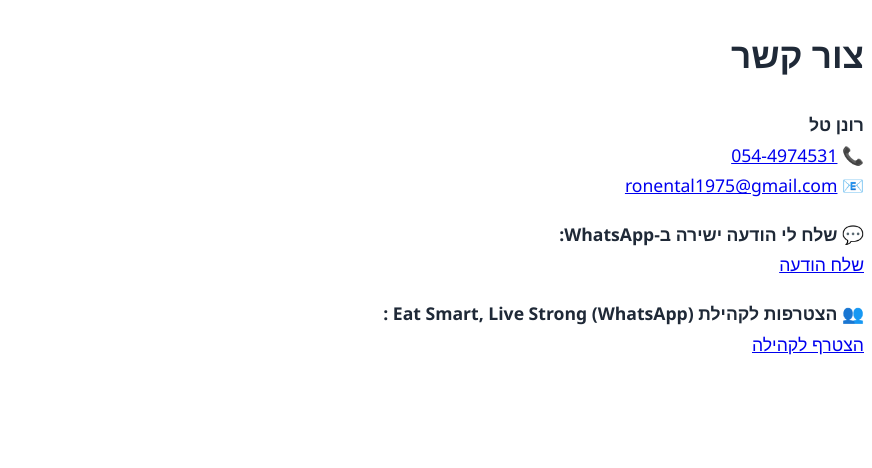
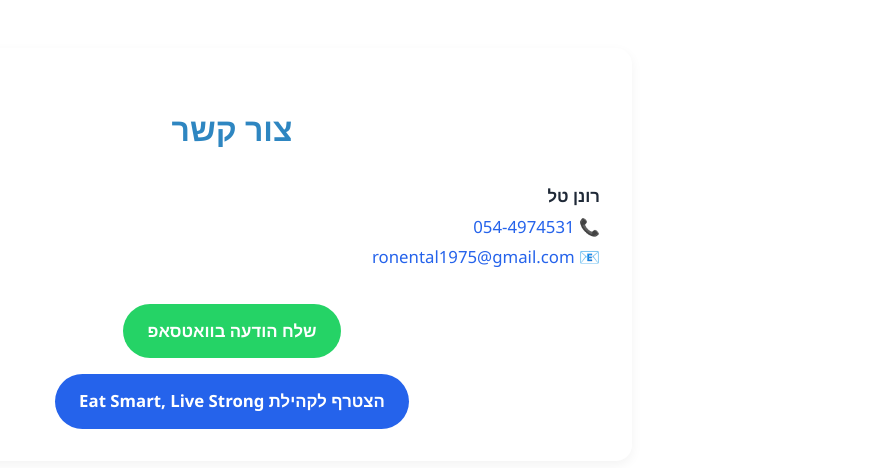
Before and after one commit to ronental75/nutrition-community, a React (Create React App) app: page /contact in a window 1280 px wide. Shown: the top 468 px of the page, without its empty margins (408-1280 px from the left). Built offline with nearby package versions, Linux system fonts and the light colour scheme.

Commit message:
Initial commit

```diff
--- a/src/About.js
+++ b/src/About.js
@@ -72,8 +72,8 @@ export default function About() {
           <h3 className="section-title">צור קשר</h3>
           <div className="contact-buttons">
     <a
-      href="https://wa.me/972501234567"
-      target="_blank"
+  href="https://wa.me/972501234567?text=%D7%A9%D7%9C%D7%95%D7%9D%20%D7%A8%D7%95%D7%A0%D7%9F%2C%20%D7%A8%D7%A6%D7%99%D7%AA%D7%99%20%D7%9C%D7%A7%D7%91%D7%9C%20%D7%9E%D7%99%D7%93%D7%A2%20%D7%A0%D7%95%D7%A1%D7%A3%20%D7%A2%D7%9C%20%D7%94%D7%9C%D7%99%D7%95%D7%95%D7%99%20%D7%9C%D7%90%D7%95%D7%A8%D7%97%20%D7%97%D7%99%D7%99%D7%9D%20%D7%91%D7%A8%D7%99%D7%90%20%D7%A9%D7%90%D7%AA%D7%94%20%D7%9E%D7%A6%D7%99%D7%A2."
+  target="_blank"
       rel="noopener noreferrer"
       className="contact-button"
     >
--- a/src/App.js
+++ b/src/App.js
@@ -181,7 +181,8 @@
           selectedCategory={selectedCategory}
           setSelectedCategory={setSelectedCategory}
         />
-                <AnimatedBanner text={bannerText} />
+                <Link to="/contact" style={{ textDecoration: 'none' }}>
+                <AnimatedBanner text={bannerText} /></Link>
                 </div>
         {/* <hr className="border-gray-300 mx-4" /> */}
         </div>
--- a/src/contact.js
+++ b/src/contact.js
@@ -1,40 +1,39 @@
+import './contract.css'; // Import the CSS file
 import React from 'react';
 
 export default function Contact() {
   return (
-    <div dir="rtl" className="max-w-4xl mx-auto px-4 sm:px-6 py-6 text-right font-sans">
-      <h1 className="text-3xl font-bold text-blue-800 mb-6">צור קשר</h1>
+    <div className="contact-container">
+      <div className="contact-content">
+        <h1 className="contact-title">צור קשר</h1>
 
-      <div className="leading-relaxed text-[1.05rem] text-gray-800 space-y-4">
+        <div className="contact-details">
           <p>
             <strong>רונן טל</strong><br />
-          📞 <a href="tel:0544974531" className="text-blue-600 hover:underline">054-4974531</a><br />
-          📧 <a href="mailto:ronental1975@gmail.com" className="text-blue-600 hover:underline">ronental1975@gmail.com</a>
+            📞 <a href="tel:0544974531" className="contact-link">054-4974531</a><br />
+            📧 <a href="mailto:ronental1975@gmail.com" className="contact-link">ronental1975@gmail.com</a>
           </p>
-        <p>
-          💬 <strong>שלח לי הודעה ישירה ב-WhatsApp:</strong><br />
+
+          <div className="contact-buttons">
             <a
               href="https://wa.me/972544974531"
               target="_blank"
               rel="noopener noreferrer"
-            className="inline-block mt-1 text-white bg-green-600 hover:bg-green-700 px-4 py-2 rounded transition"
+              className="whatsapp-button"
             >
-            שלח הודעה
+              שלח הודעה בוואטסאפ
             </a>
-        </p>
-        <p dir ="rtl">
-          👥 <strong>הצטרפות לקהילת Eat Smart, Live Strong (WhatsApp) :</strong><br />
+
             <a
               href="https://chat.whatsapp.com/DM67WGstonC1nhDvq5Sh0D"
               target="_blank"
               rel="noopener noreferrer"
-            className="inline-block mt-1 text-white bg-green-600 hover:bg-green-700 px-4 py-2 rounded transition"
+              className="community-button"
             >
-            הצטרף לקהילה
+              הצטרף לקהילת Eat Smart, Live Strong
             </a>
-        </p>
-
-
+          </div>
+        </div>
       </div>
     </div>
   );
--- /dev/null
+++ b/src/contract.css
@@ -0,0 +1,74 @@
+.contact-container {
+    max-width: 800px;
+    margin: 2rem auto;
+    padding: 1rem;
+    direction: rtl;
+  }
+
+  .contact-content {
+    background: white;
+    padding: 2rem;
+    border-radius: 1rem;
+    box-shadow: 0 4px 12px rgba(0, 0, 0, 0.05);
+    text-align: right;
+  }
+
+  .contact-title {
+    font-size: 2rem;
+    color: #2E86C1;
+    margin-bottom: 1.5rem;
+    text-align: center;
+  }
+
+  .contact-details {
+    font-size: 1.05rem;
+    color: #1f2937;
+    line-height: 1.8;
+  }
+
+  .contact-link {
+    color: #2563eb;
+    text-decoration: none;
+    font-weight: 500;
+  }
+
+  .contact-link:hover {
+    text-decoration: underline;
+  }
+
+  .contact-buttons {
+    display: flex;
+    flex-direction: column;
+    gap: 1rem;
+    margin-top: 2rem;
+    align-items: center;
+  }
+
+  .whatsapp-button, .community-button {
+    display: inline-block;
+    padding: 0.75rem 1.5rem;
+    border-radius: 9999px;
+    font-weight: 600;
+    text-decoration: none;
+    color: white;
+    transition: all 0.3s ease;
+    text-align: center;
+  }
+
+  .whatsapp-button {
+    background-color: #25D366;
+  }
+
+  .whatsapp-button:hover {
+    background-color: #1DA851;
+    transform: translateY(-2px);
+  }
+
+  .community-button {
+    background-color: #2563eb;
+  }
+
+  .community-button:hover {
+    background-color: #1d4ed8;
+    transform: translateY(-2px);
+  }
```
Lines whose indentation alone changed are shown as unchanged.
